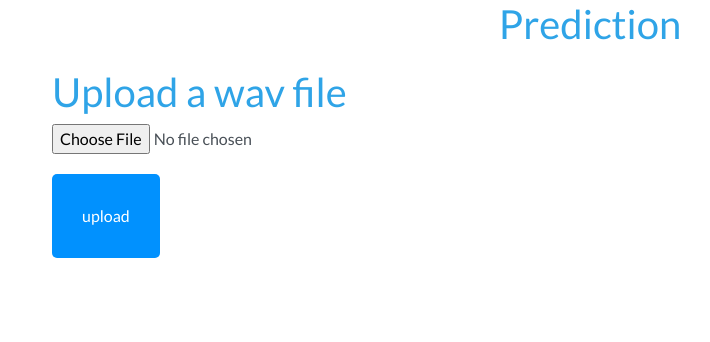
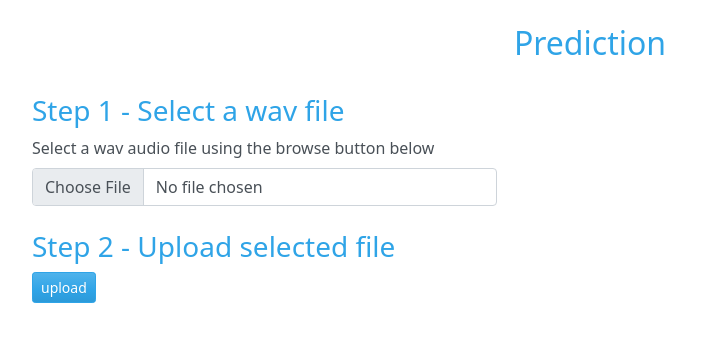
Before and after one commit to olivier-2018/SoftwareEngg_project, a Flask app: page /predict_from_file in a window 1280 px wide. Shown: the part 80-422 px from the top of the page, without its empty margins (50-760 px from the left). Run offline with Flask 2, Linux system fonts and the light colour scheme; the visitor is signed in with stand-in values (Sample User, id 1); some libraries are stand-ins or nearby versions.

Commit message:
fixed HTML for audio file prediction

```diff
--- a/src_api/views.py
+++ b/src_api/views.py
@@ -12,31 +12,6 @@ import soundfile as sf
 views = Blueprint("views", __name__)
 
 
-@views.route("/home")
-@views.route("/")
-def home():
-    """Makes a digit prediction by uploading a wav file using the audio MNIST ML model
-
-    Returns:
-        [render_template]: Render template object with prediction variable (int)
-    """
-    if not current_user.is_authenticated:
-        flash("Please log in to access full app functionality !", category="error")
-        return render_template("home.html", user=None)
-    else:
-        return render_template("home.html", user=current_user)
-
-
-@views.route("/about")
-def about():
-    current_app.logger.info("Redirected to about page.")
-
-    if not current_user.is_authenticated:
-        return render_template("about.html", user=None)
-    else:
-        return render_template("about.html", user=current_user)
-
-
 @views.route("/predict_from_file", methods=["GET", "POST"])
 @login_required
 def predict_from_file():
@@ -45,7 +20,7 @@ def predict_from_file():
     Returns:
         [render_template]: Render template object with prediction variable (int)
     """
-
+    audio_sequence = np.zeros(1)
     prediction = ""
     UPLOAD_FOLDER = current_app.config["UPLOAD_FOLDER"]
 
@@ -63,9 +38,16 @@ def predict_from_file():
             # Save selected audio file on server backend
             backend_save_request_object(request_object, upload_path=UPLOAD_FOLDER)
         else:
+            current_app.logger.error("Invalid filename.")
+            flash("Invalid filename", category="error")
             return redirect(request.url)
 
-        if is_valid_audio_file(audio_filename, upload_path=UPLOAD_FOLDER):
+        if not is_valid_audio_file(audio_filename, upload_path=UPLOAD_FOLDER):
+
+            flash("Invalid file format (not an audio wav file)", category="error")
+            return redirect(request.url)
+
+        else:
 
             # Process audio file if required (future app developments)
             # waveform, sr_read = backend_rawfile_load (audio_filename, upload_path=UPLOAD_FOLDER)
@@ -101,15 +83,13 @@ def predict_from_file():
                 current_app.logger.info("Tensorflow v2.7.0 (pip) detected, ML model audio_MNIST_v3-TF_v2.7.0.tf used.")
             else:
                 current_app.logger.critical("App requires either Tensorflow v2.3.0 (conda) or Tensorflow 2.7.0 (pip) installed.")
+                flash("App requires either Tensorflow v2.3.0 (conda) or Tensorflow 2.7.0 (pip) installed.", category="error")
                 return redirect(request.url)
 
             # Make prediction based on ML model and audio sequence input
             prediction = make_prediction(model, audio_sequence, model_input_dim)
 
-        else:
-            return redirect(request.url)
-
-    return render_template("predict_from_file.html", model_prediction=prediction, user=current_user)
+    return render_template("predict_from_file.html", model_prediction=prediction, user=current_user, audio=audio_sequence.tolist())
 
 
 def is_valid_filename(request_object: complex) -> bool:
@@ -146,7 +126,7 @@ def backend_save_request_object(request_object: complex, upload_path: str) -> No
 
 
 def is_valid_audio_file(audio_filename, upload_path):
-    current_app.logger.info("===== is_valid_audio_file =====")
+    current_app.logger.info("Checking audio file format.")
 
     path = os.path.join(upload_path, audio_filename)
     current_app.logger.debug("Selected path: %s", path)
--- a/static/styles/index.css
+++ /dev/null
@@ -1,29 +0,0 @@
-h1, p, input {
-    font-family: 'Lato', sans-serif;
-}
-
-#audioFileContainer {
-    margin: 20px;
-}
-
-#submitButton {
-    background-color: #0191FE;
-    color: white;
-    border-radius: 5px;
-    border: none;
-    padding: 30px 30px;
-    margin-top: 20px;
-}
-
-#submitButton:hover {
-    cursor: pointer;
-}
-
-#audioPredictionContainer {
-    margin-top: 20px;
-}
-
-#predictionText {
-    font-size: 18px;
-    width: 500px;
-}
--- a/templates/predict_from_file.html
+++ b/templates/predict_from_file.html
@@ -1,8 +1,12 @@
 {% extends "base.html" %}
-{% block title %}Home{% endblock %}
+
+{% block title %}Single_digit_prediction_from_file{% endblock %}
+
 {% block content %}
-    <h1 align="center">Prediction</h1>
-
+  <br />
+  <h2 align="center">Prediction</h1>
+  <br />
+<!--
     <head>
         <meta charset="UTF-8">
         <title>FHNW Software Engineering</title>
@@ -10,7 +14,7 @@
         <link rel="stylesheet" href="{{ url_for('static', filename='styles/index.css') }}" />
     </head>
 
-    <body>
+
   <div id="audioFileContainer">
     <h1>Upload a wav file</h1>
         <form method="post" enctype="multipart/form-data">
@@ -26,6 +30,63 @@
         </div>
         {% endif %}
     </div>
-    </body>
+-->
+<form method="post" enctype="multipart/form-data">
+
+
+<div  float:left ; width=60%>
+    <h3>Step 1 - Select a wav file</h3>
+
+    <div class="form-group col-lg-5" >
+        <label for="formFile" class="form-label">Select a wav audio file using the browse button below</label>
+        <input class="form-control" type="file" name="file" id="formFile">
+    </div>
+    <br>
+    <h3>Step 2 - Upload selected file</h3>
+    <div class="form-group col-lg-5" >
+        <input type="submit" class="btn btn-primary btn-sm" id="submitButton" value="upload" />
+    </div>
+
+<!--
+    {% if audio != "" %}
+        <script>
+            if (!window.audioContext) {
+                window.audioContext = new AudioContext();
+                window.playAudio = function(audioChannels, sr) {
+                    const buffer = audioContext.createBuffer(audioChannels.length, audioChannels[0].length, sr);
+                    for (let [channel, data] of audioChannels.entries()) {
+                        buffer.copyToChannel(Float32Array.from(data), channel);
+                    }
+
+                    const source = audioContext.createBufferSource();
+                    source.buffer = buffer;
+                    source.connect(audioContext.destination);
+                    source.start();
+                }
+            }
+        </script>
+        <button onclick="playAudio(json.dumps( {{ audio }} ), 8000)">Play</button>
+    {% endif %}
+    -->
+
+    </form>
+
+    {% if model_prediction != "" %}
+    <br>
+    <h3>Step 3 - Running the ML model </h3>
+
+
+
+    <div class="card text-white bg-primary mb-3" style="max-width: 10rem;">
+        <div class="card-header">Prediction</div>
+        <div class="card-body">
+          <h4 class="card-title">{{ model_prediction }}</h4>
+          <p class="card-text"> </p>
+        </div>
+    </div>
+    {% endif %}
+
+</div>
+
 
 {% endblock %}
```
Also changed, not shown: src_api/auth.py (+25 -0 lines), templates/predict_from_mic.html (added, +46 -0 lines). Lines whose indentation alone changed are shown as unchanged.
